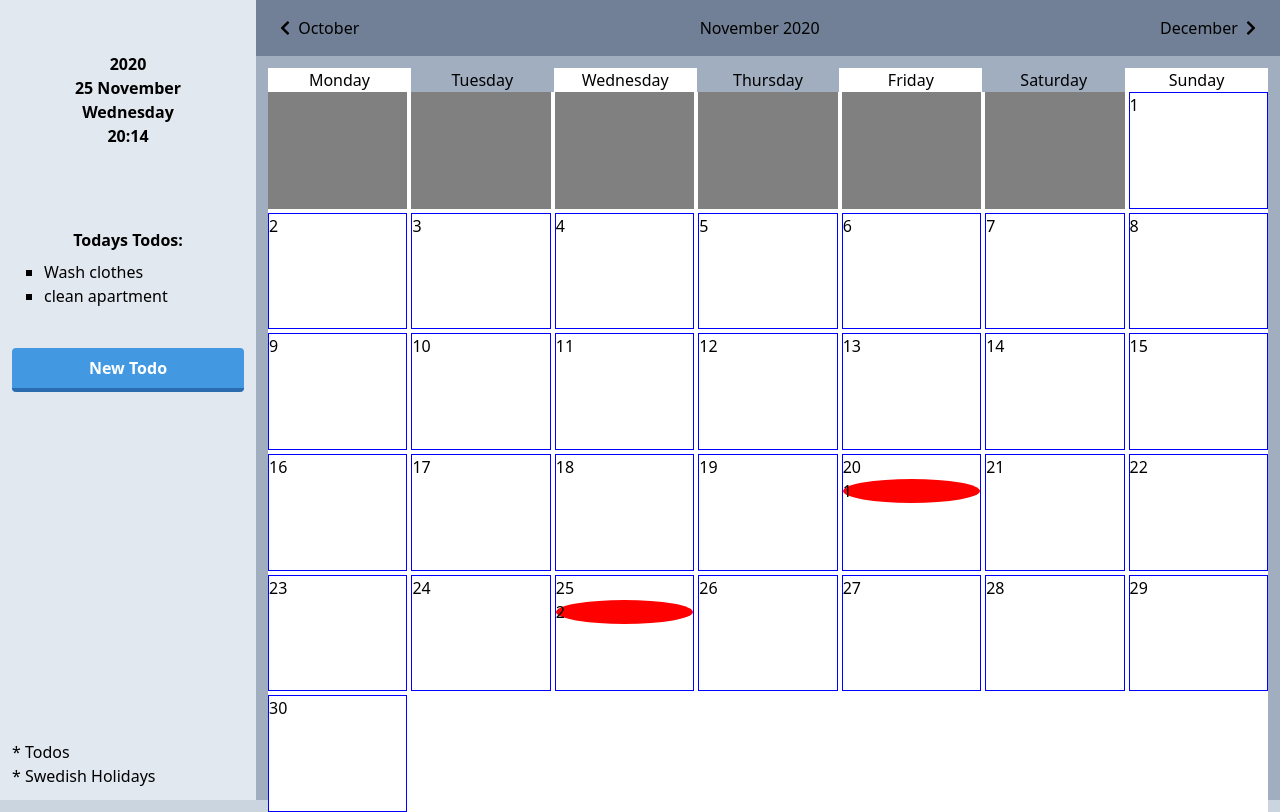
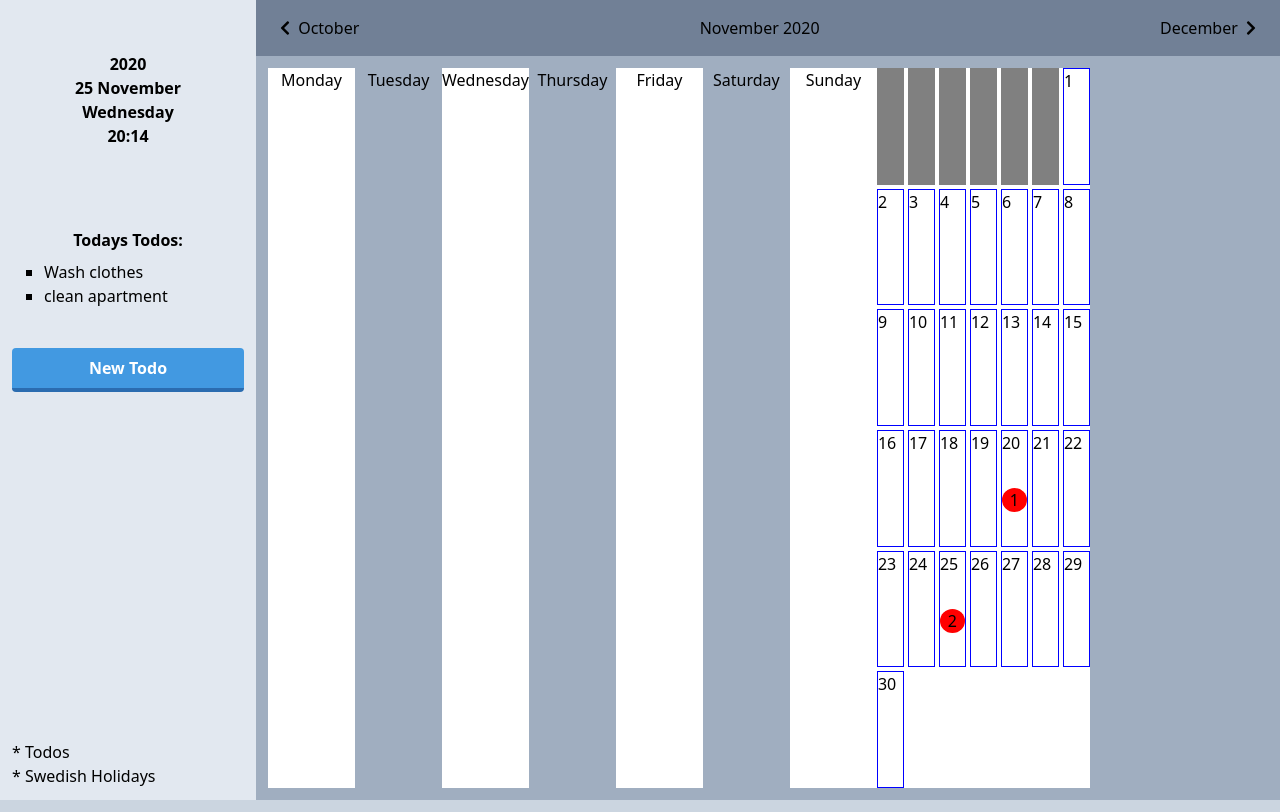
Before and after one commit to puppets101/todo-calendar, a website: page public/index.html in a window 1280 px wide. Drawn offline with nearby package versions, Linux system fonts and the light colour scheme; files that its build step writes are made by us from their sources.

Commit message:
Add css to fix some styling issues

```diff
--- a/public/index.html
+++ b/public/index.html
@@ -80,7 +80,7 @@
         </header>
         <!-- END HEADER -->
 
-        <main class="bg-gray-500 p-3 h-full relative">
+        <main class="bg-gray-500 p-3 h-full relative flex f">
           <div class="grid grid-cols-7 text-center">
             <div class="bg-white">Monday</div>
             <div>Tuesday</div>
@@ -93,7 +93,7 @@
 
           <div
             id="calendar-grid"
-            class="bg-white grid grid-cols-7 grid-rows-6 h-full overflow-hidden gap-1"
+            class="bg-white grid grid-cols-7 h-full grid-rows-6 overflow-hidden gap-1"
           ></div>
           <!-- TODO INPUT -->
           <div id="modal-bg" class="new-modal-bg"></div>
--- a/src/style.css
+++ b/src/style.css
@@ -2,6 +2,7 @@
   display: flex;
   flex-direction: column;
   justify-content: start;
+  align-items: baseline;
   background: white;
   border: 1px solid blue;
 }
@@ -11,7 +12,10 @@
 }
 
 .daybox-todo-number {
+  margin: auto;
+  text-align: center;
   background: red;
+  width: 25px;
   border-radius: 50%;
 }
 
```
